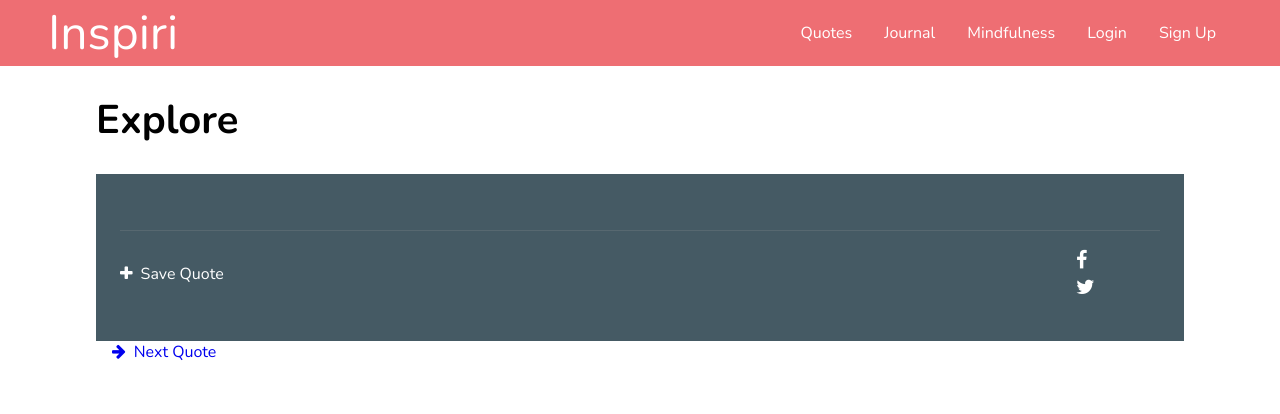
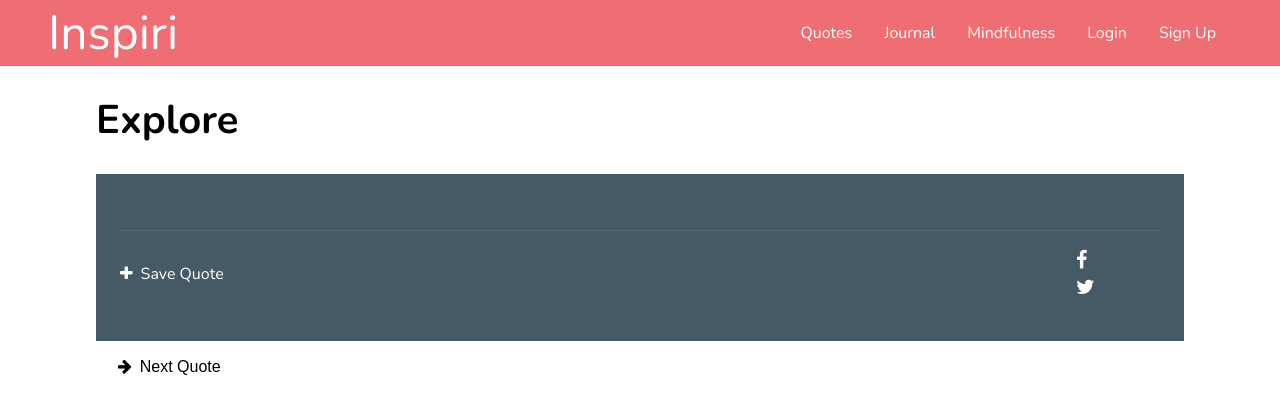
Before and after one commit to jordanchristie/inspiri, a React (Create React App) app in the folder client/: page /quotes in a window 1280 px wide. Shown: the top 414 px of the page. Built offline with nearby package versions, Linux system fonts and the light colour scheme; no server answers.

Commit message:
Moved Contexts to outside of app

```diff
--- a/client/src/actions/index.js
+++ b/client/src/actions/index.js
@@ -31,7 +31,7 @@ export const fetchExploreQuotes = () => {
 
 export const saveQuoteToProfile = (quote) => {
   return async (dispatch) => {
-    const res = await axios.post("/api/quotes/add", quote);
+    const res = await axios.post("/api/quotes/add");
     const quote = res.data;
 
     dispatch({ type: SAVE_QUOTE_TO_PROFILE, payload: quote }).catch((err) =>
@@ -53,7 +53,7 @@ export const removeQuoteFromProfile = (id) => {
 
 export const addJournalEntry = (entry) => {
   return async (dispatch) => {
-    const res = await axios.post("/api/journal", entry);
+    const res = await axios.post("/api/journal");
     const entry = res.data;
 
     return dispatch({ type: ADD_JOURNAL_ENTRY, payload: entry }).catch(
--- /dev/null
+++ b/client/src/context/quoteContext.js
@@ -0,0 +1,21 @@
+import React, { createContext, useState } from "react";
+import axios from "axios";
+
+export const QuoteContext = createContext({});
+
+export const QuoteContextProvider = ({ children }) => {
+  const [randomQuote, setRandomQuote] = useState({});
+
+  async function fetchRandomQuote() {
+    const res = await axios.get("/api/quotes");
+    const quote = res.data;
+
+    return setRandomQuote(quote);
+  }
+
+  return (
+    <QuoteContext.Provider value={{ randomQuote, fetchRandomQuote }}>
+      {children}
+    </QuoteContext.Provider>
+  );
+};
--- a/client/src/pages/ExplorePage.js
+++ /dev/null
@@ -1,45 +0,0 @@
-import React, { Component } from "react";
-import { connect } from "react-redux";
-import { fetchExploreQuotes } from "../actions/index";
-import Card from "../components/Card";
-import styled from "styled-components";
-
-class QuotesPage extends Component {
-  componentDidMount() {
-    this.renderQuotes();
-  }
-
-  renderQuotes() {
-    this.props.fetchExploreQuotes();
-  }
-
-  render() {
-    const { randomQuote } = this.props;
-    return (
-      <div>
-        <h1>Explore</h1>
-
-        <Card author={randomQuote.quoteAuthor} quote={randomQuote.quoteText} />
-
-        <NextQuote href="/quotes">
-          <i className="fa fa-arrow-right"></i>
-          Next Quote
-        </NextQuote>
-      </div>
-    );
-  }
-}
-
-const mapStateToProps = ({ randomQuote }) => {
-  return { randomQuote };
-};
-
-export default connect(mapStateToProps, { fetchExploreQuotes })(QuotesPage);
-
-const NextQuote = styled.a`
-  margin: 1em;
-
-  .fa-arrow-right {
-    margin-right: 0.5em;
-  }
-`;
--- /dev/null
+++ b/client/src/pages/QuotesPage.js
@@ -0,0 +1,41 @@
+import React, { useContext, useEffect } from "react";
+
+import { QuoteContext, QuoteContextProvider } from "../context/quoteContext";
+import Card from "../components/Card";
+import styled from "styled-components";
+
+const QuotesPage = () => {
+  const { randomQuote, fetchRandomQuote } = useContext(QuoteContext);
+
+  useEffect(() => {
+    return fetchRandomQuote();
+  }, []);
+
+  return (
+    <QuoteContextProvider>
+      <h1>Explore</h1>
+
+      {randomQuote && (
+        <Card author={randomQuote.quoteAuthor} quote={randomQuote.quoteText} />
+      )}
+
+      <NextQuote onClick={() => fetchRandomQuote()}>
+        <i className="fa fa-arrow-right"></i>
+        Next Quote
+      </NextQuote>
+    </QuoteContextProvider>
+  );
+};
+
+export default QuotesPage;
+
+const NextQuote = styled.button`
+  border: none;
+  background: none;
+  margin: 1em;
+  font-size: 1rem;
+
+  .fa-arrow-right {
+    margin-right: 0.5em;
+  }
+`;
```
Also changed, not shown: client/src/components/App.js (+8 -3 lines).
